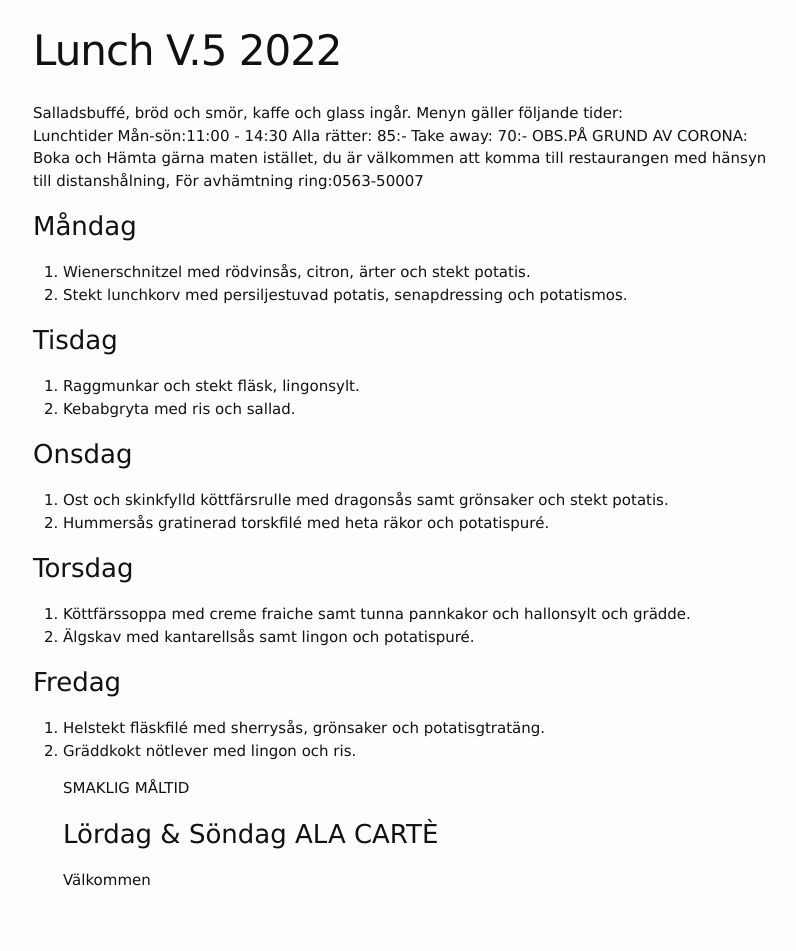
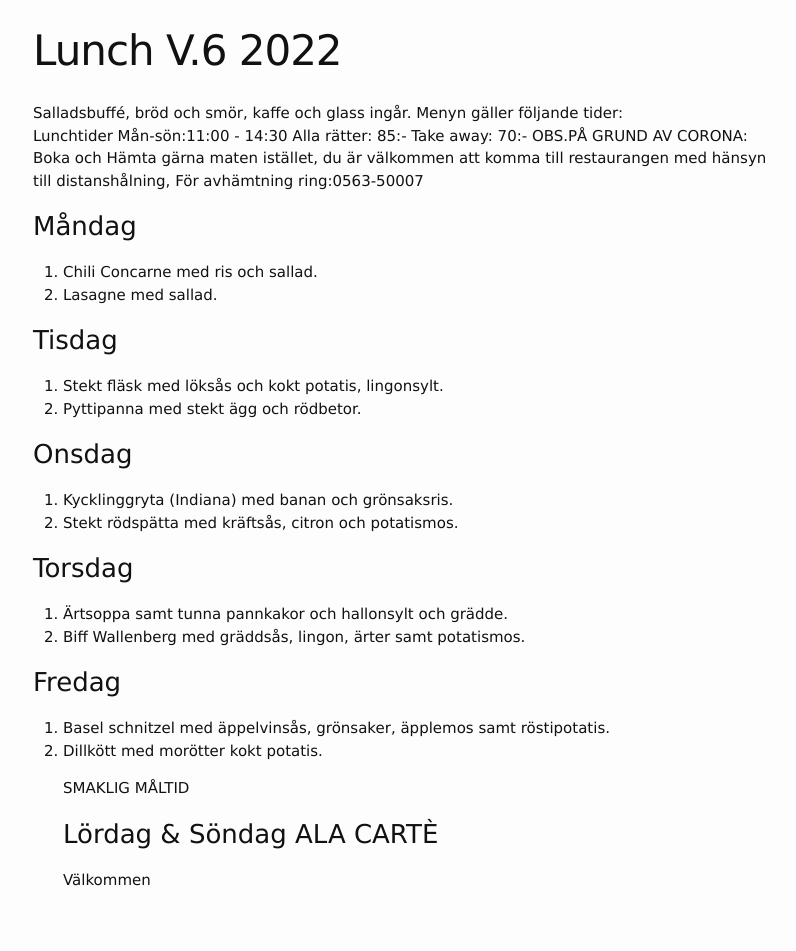
Before and after one commit to FarInn62/farinn62.github.io, a Jekyll site: the page built from lunch.md, in a window 1280 px wide. Shown: the whole page, without its empty margins (237-1033 px from the left). Built offline with Jekyll 4.4.1, drawn with Linux system fonts in a browser that asks for light colours.

Commit message:
Update lunch.md

```diff
--- a/lunch.md
+++ b/lunch.md
@@ -1,6 +1,6 @@
 ---
 layout: foodmenu
-title: Lunch V.5  2022
+title: Lunch V.6  2022
 permalink: /lunch/
 published: true
 ---
@@ -12,24 +12,24 @@ OBS.PÅ GRUND AV CORONA: Boka och Hämta gärna maten istället, du är välkomm
 
 
 ### Måndag
-1. Wienerschnitzel med rödvinsås, citron, ärter och stekt potatis.
-2. Stekt lunchkorv med persiljestuvad potatis, senapdressing och potatismos.
+1. Chili Concarne med ris och sallad.
+2. Lasagne med sallad.
 
 ### Tisdag
-1. Raggmunkar och stekt fläsk, lingonsylt.
-2. Kebabgryta med ris och sallad.
+1. Stekt fläsk med löksås och kokt potatis, lingonsylt.
+2. Pyttipanna med stekt ägg och rödbetor.
 
 ### Onsdag
-1. Ost och skinkfylld köttfärsrulle med dragonsås samt grönsaker och stekt potatis.
-2. Hummersås gratinerad torskfilé med heta räkor och potatispuré.
+1. Kycklinggryta (Indiana) med banan och grönsaksris.
+2. Stekt rödspätta med kräftsås, citron och potatismos.
 
 ### Torsdag
-1. Köttfärssoppa med creme fraiche samt tunna pannkakor och hallonsylt och grädde.
-2. Älgskav med kantarellsås samt lingon och potatispuré.
+1. Ärtsoppa samt tunna pannkakor och hallonsylt och grädde.
+2. Biff Wallenberg med gräddsås, lingon, ärter samt potatismos.
 
 ### Fredag
-1. Helstekt fläskfilé med sherrysås, grönsaker och potatisgtratäng.
-2. Gräddkokt nötlever med lingon och ris.
+1. Basel schnitzel med äppelvinsås, grönsaker, äpplemos samt röstipotatis.
+2. Dillkött med morötter kokt potatis.
 
 
     SMAKLIG MÅLTID
```
